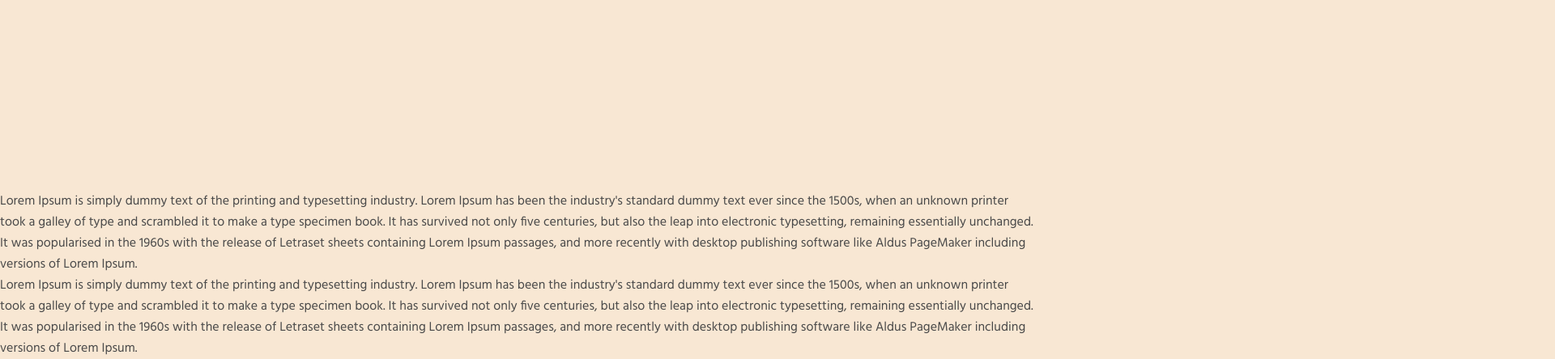
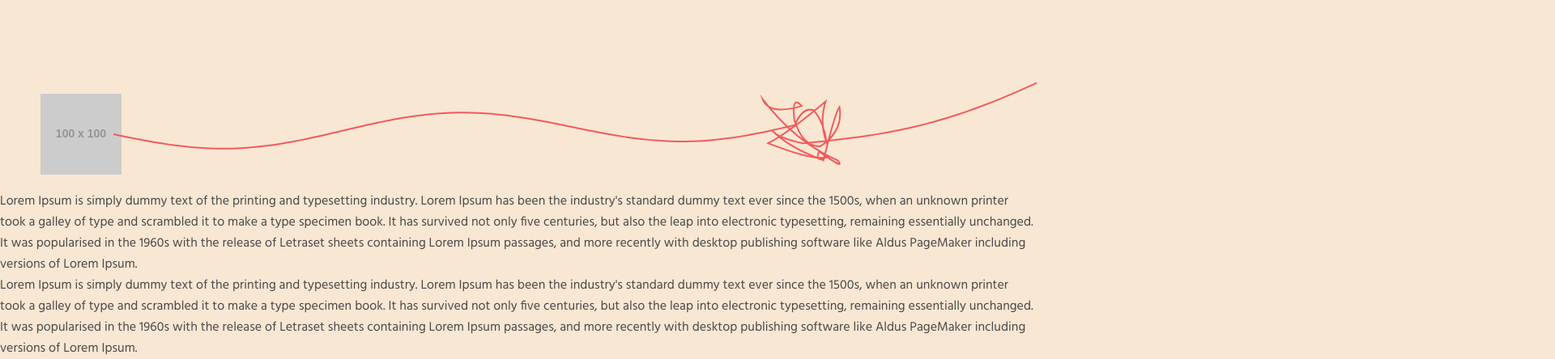
Before and after one commit to rjyg/Red-Thread-of-Fate, a plain HTML site: page index.html in a window 1280 px wide. Shown: the part 564-1008 px from the top of the page at 81% size, 1920 px wide, since content can reach past the window. Drawn offline with Linux system fonts and the light colour scheme; placeholder pictures from the web are drawn by us; a web font is replaced by a local one.

Commit message:
thread script

```diff
--- a/css/stylesheet.css
+++ b/css/stylesheet.css
@@ -10,6 +10,8 @@
     font-size: 10px;
     color: #494949;
     background-color: #f8e7d3;
+    width: 100vw;
+    overflow-x: hidden;
 }
 
 h1,
@@ -24,10 +26,20 @@
 }
 
 /* Container */
+#container{
+    position: relative;
+}
+
+#redLineCanvas {
+    position: absolute;
+    top: 0;
+    left: 0;
+    z-index: 2;
+}
 
 /* Small screens */
 /* Header */
-@media screen and (max-device-width: 960px){
+@media screen and (max-width: 960px){
     header{
         width: 100%;
         height: 100vh;
@@ -65,4 +77,19 @@
     header p{
         padding-left: 15.6rem;
     }
+
+    .character{
+        position: absolute;
+        z-index: 1;
+    }
+
+    #character1{
+        top: 85vh;
+        left: 50px;
+    }
+
+    #character2{
+        top: 50vh;
+        left: 150vw;
+    }
 }
--- a/index.html
+++ b/index.html
@@ -1,26 +1,45 @@
 <!DOCTYPE html>
 <html>
+
 <head>
     <meta charset="utf-8">
-        <meta name="description" content = "An interactive story on the Red Thread of Fate">
+    <meta name="description" content="An interactive story on the Red Thread of Fate">
     <meta name="viewport" content="width=device-width, initial-scale=1">
     <link rel="stylesheet" href="css/stylesheet.css">
     <title>The Red Thread of Fate</title>
 </head>
+
 <body>
     <div id="container">
+        <canvas id="redLineCanvas"></canvas>
         <header>
             <div id="header">
                 <h1>The Red Thread of Fate</h1>
-                    <p>Two people connected by the red thread are destined lovers. The thread may stretch or tangle, but never break.</p>
+                <p>Two people connected by the red thread are destined lovers. The thread may stretch or tangle, but
+                    never break.</p>
             </div>
         </header>
         <div id="narrative">
-                <p>Lorem Ipsum is simply dummy text of the printing and typesetting industry. Lorem Ipsum has been the industry's standard dummy text ever since the 1500s, when an unknown printer took a galley of type and scrambled it to make a type specimen book. It has survived not only five centuries, but also the leap into electronic typesetting, remaining essentially unchanged. It was popularised in the 1960s with the release of Letraset sheets containing Lorem Ipsum passages, and more recently with desktop publishing software like Aldus PageMaker including versions of Lorem Ipsum.</p>
+            <div id="character1" class="character"><img src="https://placehold.co/100x100" /></div>
+            <div id="character2" class="character"><img src="https://placehold.co/100x100" /></div>
+            <p>Lorem Ipsum is simply dummy text of the printing and typesetting industry. Lorem Ipsum has been the
+                industry's standard dummy text ever since the 1500s, when an unknown printer took a galley of type and
+                scrambled it to make a type specimen book. It has survived not only five centuries, but also the leap
+                into electronic typesetting, remaining essentially unchanged. It was popularised in the 1960s with the
+                release of Letraset sheets containing Lorem Ipsum passages, and more recently with desktop publishing
+                software like Aldus PageMaker including versions of Lorem Ipsum.</p>
+
         </div>
         <div id="footer">
-                <p>Lorem Ipsum is simply dummy text of the printing and typesetting industry. Lorem Ipsum has been the industry's standard dummy text ever since the 1500s, when an unknown printer took a galley of type and scrambled it to make a type specimen book. It has survived not only five centuries, but also the leap into electronic typesetting, remaining essentially unchanged. It was popularised in the 1960s with the release of Letraset sheets containing Lorem Ipsum passages, and more recently with desktop publishing software like Aldus PageMaker including versions of Lorem Ipsum.</p>
+            <p>Lorem Ipsum is simply dummy text of the printing and typesetting industry. Lorem Ipsum has been the
+                industry's standard dummy text ever since the 1500s, when an unknown printer took a galley of type and
+                scrambled it to make a type specimen book. It has survived not only five centuries, but also the leap
+                into electronic typesetting, remaining essentially unchanged. It was popularised in the 1960s with the
+                release of Letraset sheets containing Lorem Ipsum passages, and more recently with desktop publishing
+                software like Aldus PageMaker including versions of Lorem Ipsum.</p>
         </div>
     </div>
+    <script src="scripts/thread.js"></script>
 </body>
+
 </html>
--- /dev/null
+++ b/scripts/thread.js
@@ -0,0 +1,85 @@
+document.addEventListener("DOMContentLoaded", function () {
+    const canvas = document.getElementById('redLineCanvas');
+    const ctx = canvas.getContext('2d');
+    const character1 = document.getElementById('character1');
+    const character2 = document.getElementById('character2');
+
+    function updateCanvasSize() {
+        const char1Rect = character1.getBoundingClientRect();
+        const char2Rect = character2.getBoundingClientRect();
+
+        // Check which character is lower on the screen
+        const lowerCharBottom = Math.max(char1Rect.bottom, char2Rect.bottom);
+
+        // Set canvas dimensions
+        canvas.width = document.documentElement.clientWidth; // Width of the viewport excluding vertical scrollbar
+        canvas.height = Math.max(window.innerHeight, lowerCharBottom); // Height based on the lower character
+    }
+
+    function drawWavyLine() {
+        ctx.clearRect(0, 0, canvas.width, canvas.height);
+
+        let startRect = character1.getBoundingClientRect();
+        let endRect = character2.getBoundingClientRect();
+
+        let startX = startRect.left + 90;
+        let startY = startRect.top + 50;
+        let endX = endRect.left + 80;
+        let endY = endRect.top + 50;
+        let middleX = window.innerWidth / 2 + 350;
+        let middleY = window.innerHeight / 3 + 450;
+
+        let amplitude = 20;
+        let frequency = 1.5;
+
+        ctx.beginPath();
+        ctx.moveTo(startX, startY);
+
+        // Draw wavy line to the middle
+        let lastX = startX, lastY = startY;
+        for (let i = 0; i <= 1; i += 0.01) {
+            let x = lerp(startX, middleX, i);
+            let y = lerp(startY, middleY, i) + amplitude * Math.sin(frequency * i * 2 * Math.PI);
+            ctx.lineTo(x, y);
+            lastX = x;
+            lastY = y;
+        }
+
+        // Create curves that mimic random scribble loops
+        for (let i = 0; i < 15; i++) {
+            let nextX = middleX + Math.random() * 100 - 50;
+            let nextY = middleY + Math.random() * 100 - 50;
+
+            let cp1X = (lastX + nextX) / 2 + Math.random() * 50 - 25;
+            let cp1Y = (lastY + nextY) / 2 + Math.random() * 50 - 25;
+
+            ctx.quadraticCurveTo(cp1X, cp1Y, nextX, nextY);
+
+            lastX = nextX;
+            lastY = nextY;
+        }
+
+        // Continue wavy line from scribble to end
+        for (let i = 0; i <= 1; i += 0.01) {
+            let x = lerp(lastX, endX, i);
+            let y = lerp(lastY, endY, i) + amplitude * Math.sin(frequency * i * 2 * Math.PI);
+            ctx.lineTo(x, y);
+        }
+
+        ctx.lineWidth = 2;
+        ctx.strokeStyle = '#f05b5b';
+        ctx.stroke();
+    }
+
+    function lerp(start, end, t) {
+        return start * (1 - t) + end * t;
+    }
+
+    window.addEventListener('resize', function () {
+        updateCanvasSize();
+        drawWavyLine();
+    });
+
+    updateCanvasSize();
+    drawWavyLine();
+});
```
Also changed, not shown: images/boy.svg (added). Lines whose indentation alone changed are shown as unchanged.
